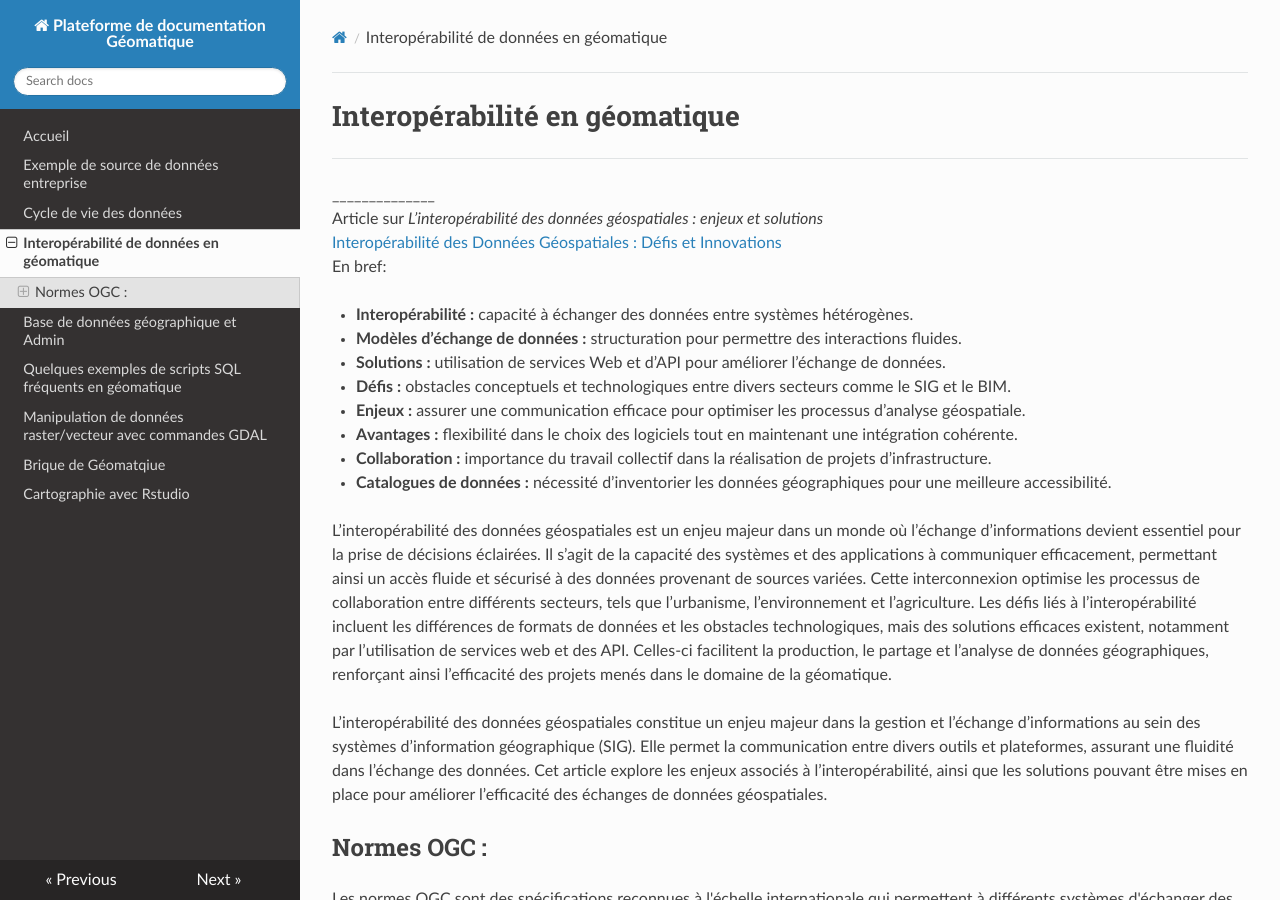
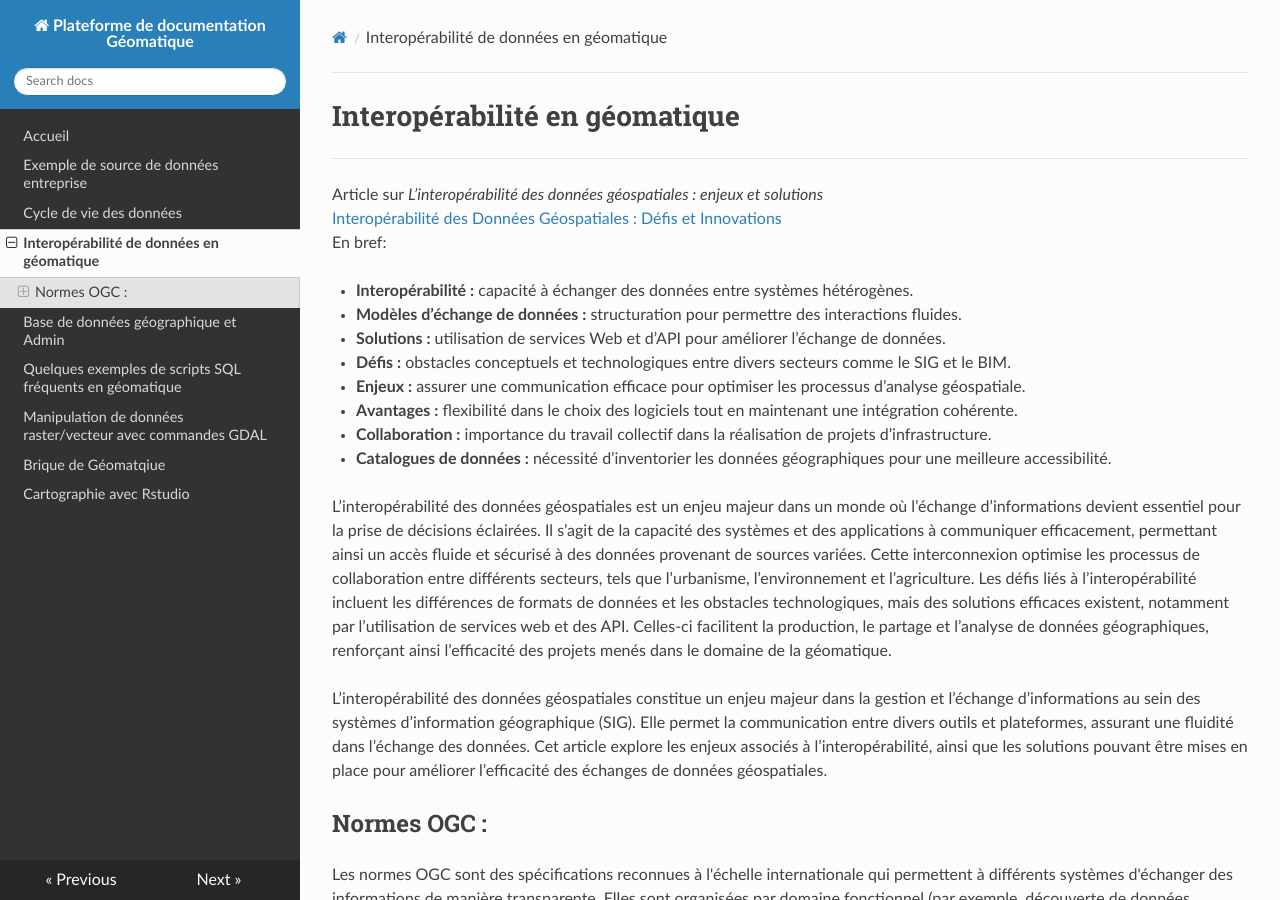
Before and after one commit to abdou123-guene/Site_de_documentation_geomatique, an MkDocs documentation site: the page built from docs/Interoperabilite.md, in a window 1280 px wide and 900 px high. Built offline with MkDocs 1.6.1, drawn with Linux system fonts in a browser that asks for light colours; nearby versions of some CDN libraries.

```diff
--- a/docs/Interoperabilite.md
+++ b/docs/Interoperabilite.md
@@ -1,7 +1,7 @@
 # Interopérabilité en géomatique
 ---
 
-\_\_\_\_\_\_\_\_\_\_\_\_\_\_
+
 Article sur *L’interopérabilité des données géospatiales : enjeux et solutions*
 [Interopérabilité des Données Géospatiales : Défis et Innovations](https://geomatique-aln.fr/linteroperabilite-des-donnees-geospatiales-enjeux-et-solutions/)
 En bref:
```
